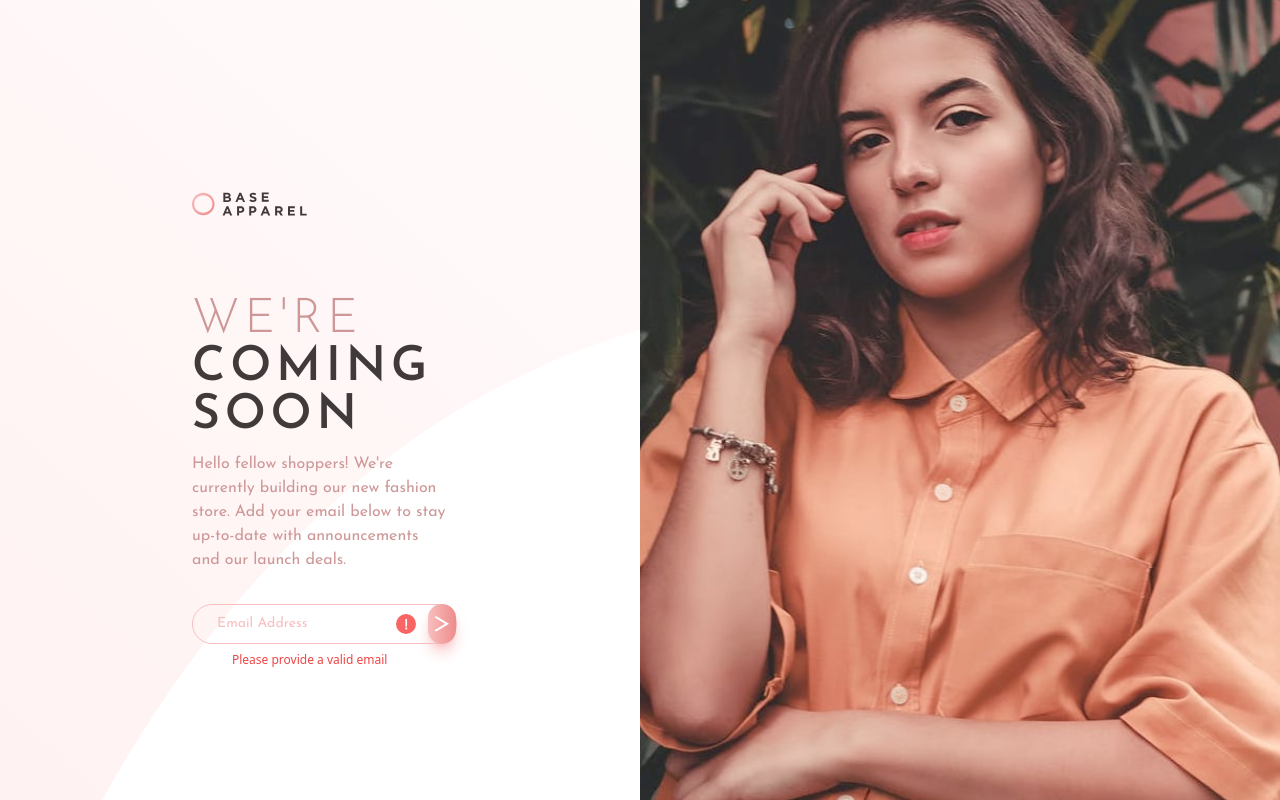
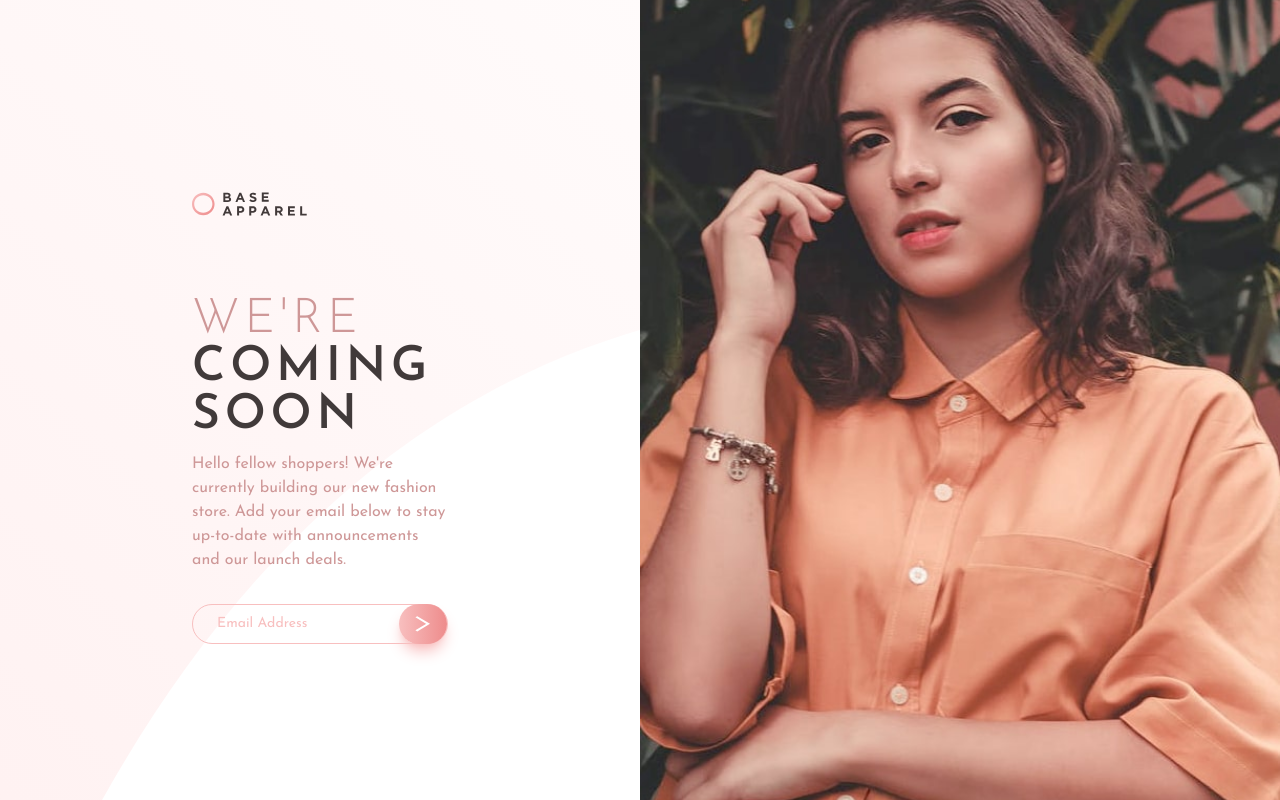
Before and after one commit to gbtan1991/baseApparelComingSoon, a React (Vite) app: page / in a window 1280 px wide. Built offline with nearby package versions, Linux system fonts and the light colour scheme.

Commit message:
Add conditional rendering

```diff
--- a/src/component/ComingSection.jsx
+++ b/src/component/ComingSection.jsx
@@ -1,6 +1,28 @@
 import React, { useState } from "react";
 
 const ComingSection = () => {
+
+  const [showError, setShowError] = useState(false);
+  const [email, setEmail] = useState('');
+
+  const handleInputChange = (event) =>{
+    setEmail(event.target.value);
+    console.log(email)
+  }
+
+
+  const handleSubmit = () => {
+
+
+    if(!email) {
+      setShowError(true);
+    } else{
+      console.log("Email submitted", email)
+      setEmail("");
+      setShowError(false);
+    }
+  }
+
 
   return (
     <div className="flex justify-between overflow-auto md:bg-pattern md:bg-cover md:bg-center">
@@ -35,27 +57,31 @@ const ComingSection = () => {
 
   {/* EMAIL SECTION */}
   <div className="px-8 ">
-          <form className="flex rounded-full border border-redGradient1 h-10 w-fit ">
+          <form className="flex justify-between rounded-full border border-redGradient1 h-10 w-1/8 ">
             <input
               type="email"
               name="email"
               placeholder="Email Address"
-              className="px-6 placeholder-redGradient1 text-sm font-theme bg-transparent"
+              className="px-6 placeholder-redGradient1 text-sm font-theme bg-transparent "
+
             />
             <div className="flex items-center  flex-row gap-3">
-              <img src="/icon-error.svg" className="w-5 h-5" />
+            {showError && <img src="/icon-error.svg" className="w-5 h-5" />}
               <button
-                for="email"
+
                 className=" h-10 w-12 bg-gradient-to-r from-redGradient1 to-redGradient2 rounded-full shadow-lg shadow-redGradient1 cursor-pointer center grid place-content-center"
+                onClick={handleSubmit}
+                value={email} // Set the value to the email state
+                onChange={handleInputChange} // Handle input changes
               >
-                <img src="/icon-arrow.svg" className="w-4 h-4 " />
+               <img src="/icon-arrow.svg" className="w-4 h-4 " />
               </button>
             </div>
           </form>
 
-          <p className="text-xs py-2 px-10 text-red-500">
+          {showError && <p className="text-xs py-2 px-10 text-red-500">
             Please provide a valid email
-          </p>
+          </p>}
         </div>
 
 
```
